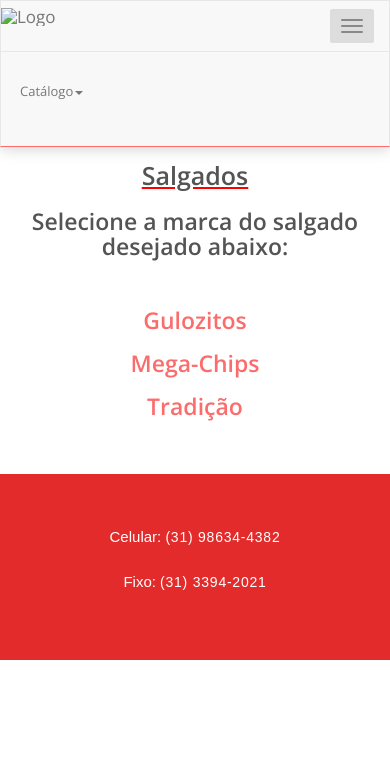
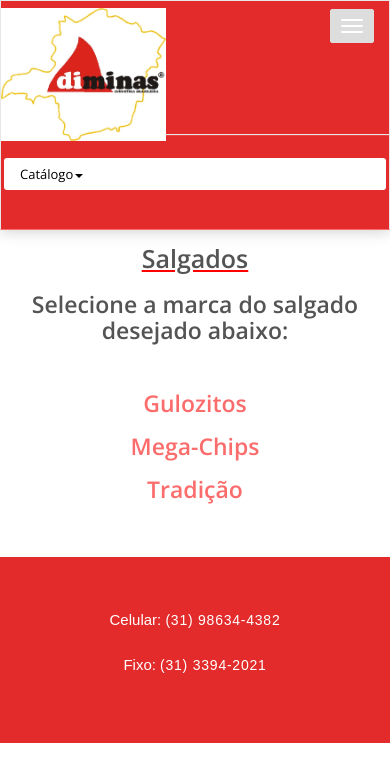
Before and after one commit to pedrogabrielsantoslima/comercialdiminas, a plain HTML site: page pages/salgados/salgados-index.html in a window 390 px wide. Both pictures are taken after a click on the button "Toggle navi../theme/ation". Drawn offline with nearby package versions, Linux system fonts and the light colour scheme.

Commit message:
alteraçao no header

```diff
--- a/css/estilo.css
+++ b/css/estilo.css
@@ -76,6 +76,14 @@
         padding-right: 15px;
         margin-bottom: 4% !important;
     }
+
+    .navbar-default .navbar-nav .open .dropdown-menu>li>a {
+        color: white !important;
+    }
+
+    .navbar-default .navbar-toggle .icon-bar {
+        background-color: white !important;
+    }
 }
 
 .produtos {
@@ -115,3 +123,13 @@
 #sabor {
     margin-right: 3% !important;
 }
+
+header .navbar {
+    background: #e32b2b !important;
+}
+
+.navbar-default .navbar-nav>li>a {
+    color: black !important;
+    background: white !important;
+    font-weight: 500 !important;
+}
--- a/pages/salgados/salgados-index.html
+++ b/pages/salgados/salgados-index.html
@@ -39,7 +39,7 @@
 							<span class="icon-bar"></span>
 							<span class="icon-bar"></span>
 						</button>
-						<a class="navbar-brand" href="#"><img class="img-responsive" src="../.i./img/logo.png"
+						<a class="navbar-brand" href="#"><img class="img-responsive" src="../../img/logo.jpg"
 								alt="Logo" /></a>
 					</div>
 
```
Also changed, not shown: index.html (+2 -1 lines), pages/salgados/gulositos/gulositos.html (+2 -1 lines), img/logo.jpg (added), img/logo.png (deleted).
